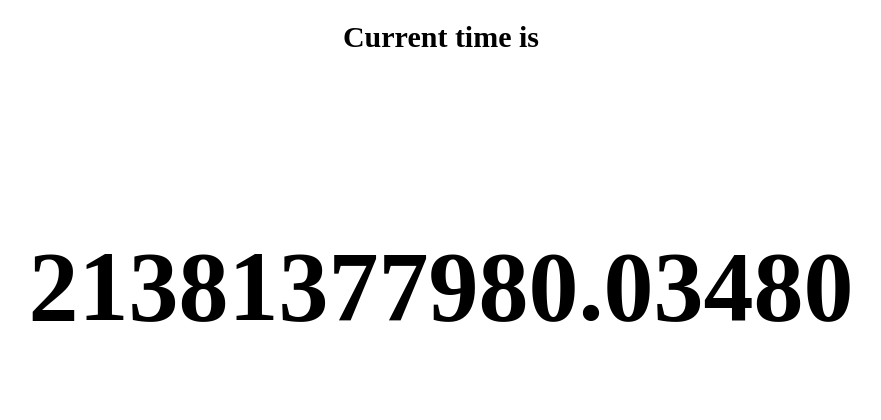
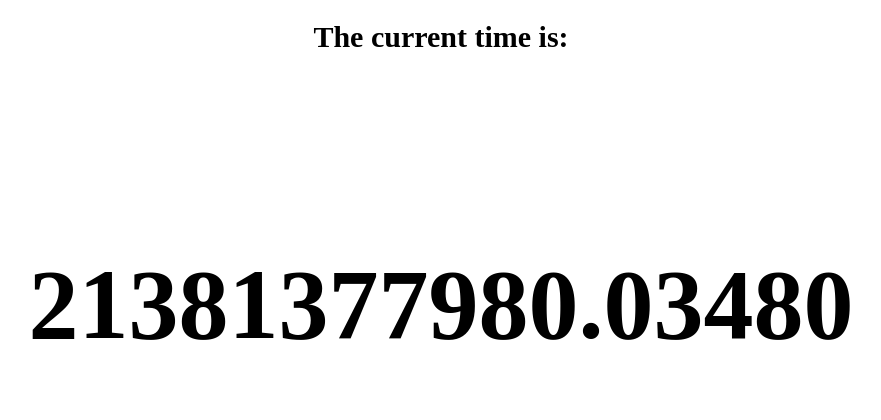
Before and after one commit to FjellaTheBirb/my-website, a PHP site: page /time_in_kilometres.php in a window 1280 px wide. Shown: the top 420 px of the page, without its empty margins (199-1080 px from the left). Run offline with PHP 8.4, Linux system fonts and the light colour scheme.

Commit message:
Changed style of time_in_kilometres.php

```diff
--- a/time_in_kilometres.php
+++ b/time_in_kilometres.php
@@ -25,8 +25,12 @@
     </script>
 </head>
 <body onload=display_ct();>
-<h1>Current time is</h1>
-<br><br><br><br>
+<h1>The current time is:</h1>
+<br>
+<br>
+<br>
+<br>
+<br>
 <h2><span id='ct' ></span></h2>
 <h3>kilometres</h3>
 <a href="projects.php">Back</a>
```
